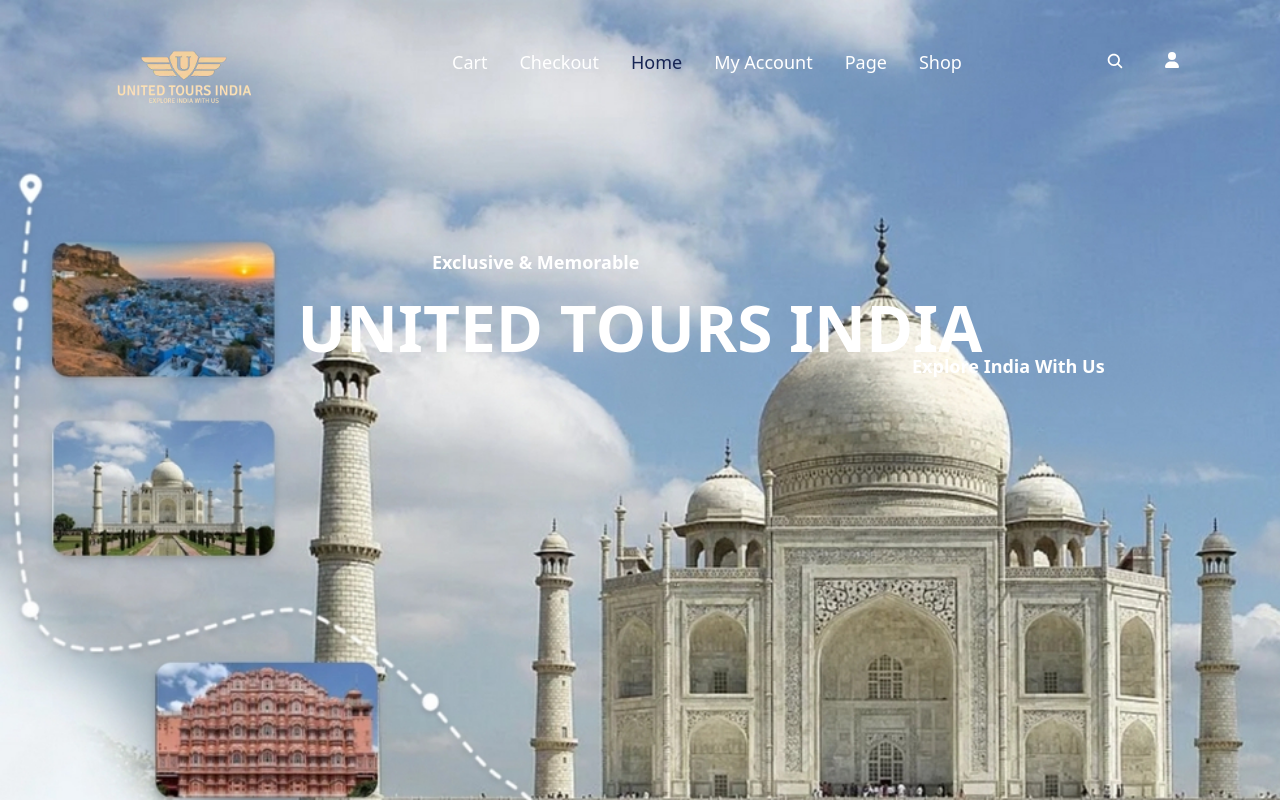
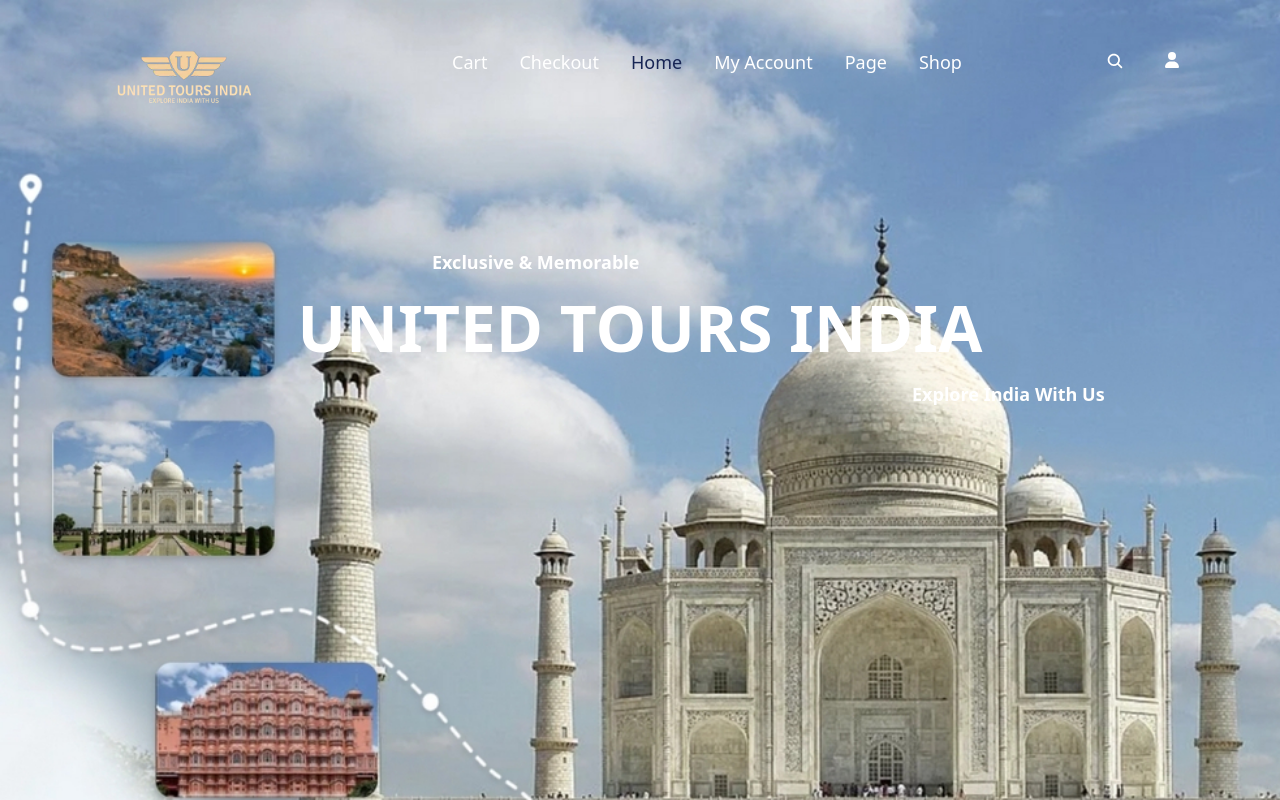
Before and after one commit to Bhavani-Bojedla/Travel, a React (Vite) app: page / in a window 1280 px wide. Shown: the top 800 px of the page. Built offline with nearby package versions, Linux system fonts and the light colour scheme.

Commit message:
your message

```diff
--- a/src/Components/Home/Home.jsx
+++ b/src/Components/Home/Home.jsx
@@ -17,7 +17,7 @@
         <div className="flex items-center justify-center font-bold text-white lg:mt-8 md:mt-0 md:ml-8 lg:ml-0 phone:ml-0 md:text-4xl phone:text-xl lg:text-6xl phone:text-3xl">
           UNITED TOURS INDIA
         </div>
-        <div className="font-semibold text-white md:text-xs  lg:mt-1 md:mt-1 phone:text-small lg:ml-140 md:ml-[29rem] phone:ml-[13.2rem] lg:text-lg">
+        <div className="font-semibold text-white md:text-xs  lg:mt-8 md:mt-1 phone:text-small lg:ml-140 md:ml-[29rem] phone:ml-[13.2rem] lg:text-lg">
           Explore India With Us
         </div>
       </div>
```
